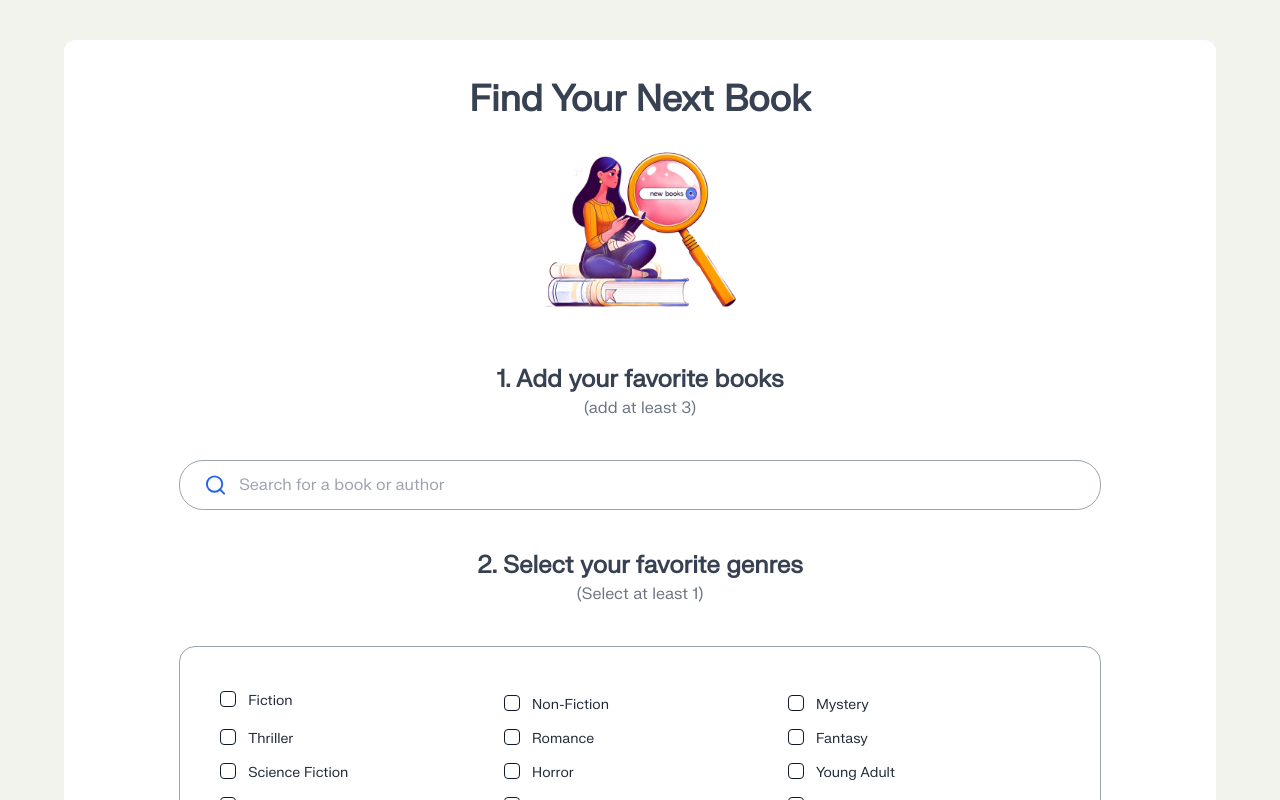
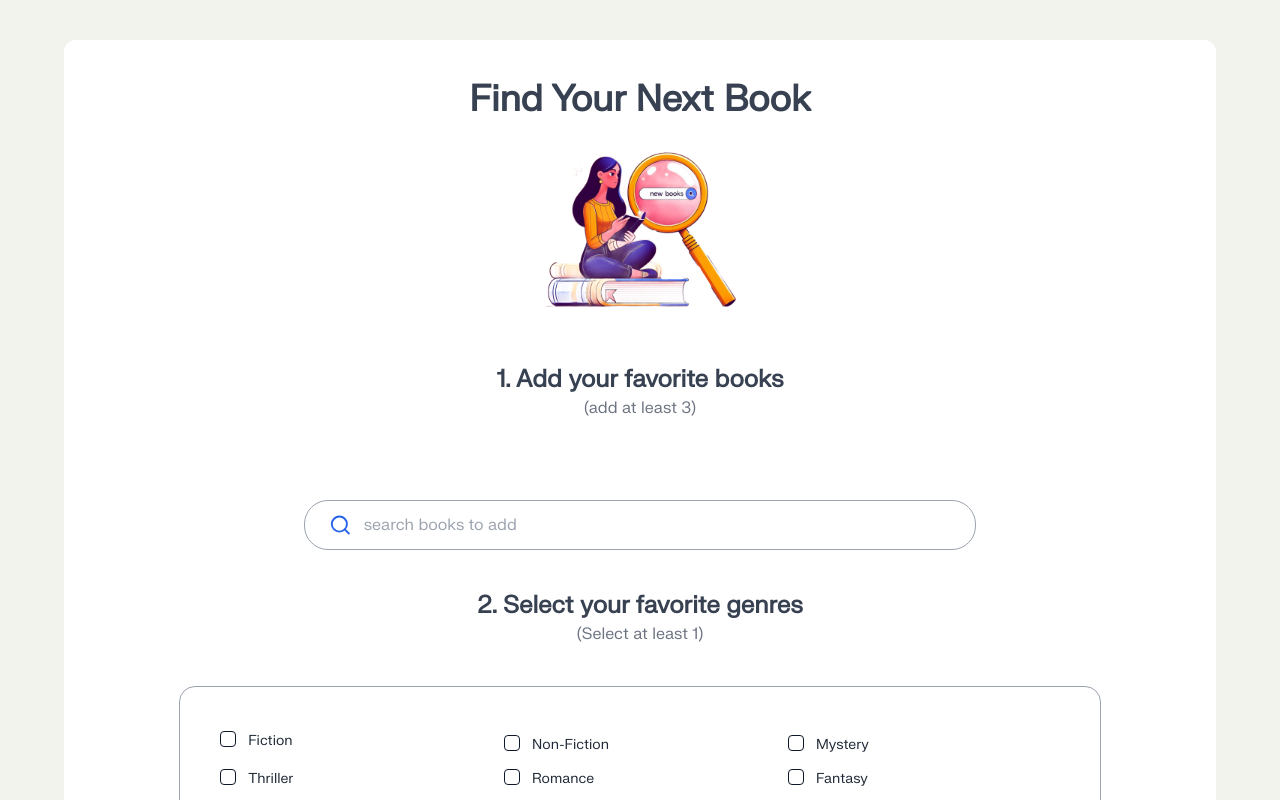
Before and after one commit to Abbas-Abdelila/read-this-book-next, a Next.js app: page / in a window 1280 px wide. Shown: the top 800 px of the page. Built offline with nearby package versions, Linux system fonts and the light colour scheme.

Commit message:
Refactor book search functionality and add book selection

```diff
--- a/app/page.tsx
+++ b/app/page.tsx
@@ -1,4 +1,4 @@
-'use client'
+"use client";
 
 import React, { useState, useEffect } from "react";
 import { CheckboxReactHookFormMultiple } from "@/components/SelectGenre";
@@ -8,43 +8,47 @@ import { PlusIcon } from "lucide-react";
 import Image from "next/image";
 import axios from "axios";
 import { useDebounce } from "use-debounce";
-
+import BookImage from "@/components/BookImage";
+import { BookSearchResult } from "@/types/types";
+import { Book } from "@/types/types";
 
 export default function Home() {
-
-
-  const [searchResults, setSearchResults] = useState([]);
-  const [text, setText] = useState('');
+  const [searchResults, setSearchResults] = useState<BookSearchResult[]>([]);
+  const [text, setText] = useState("");
+  const [displaySearchResults, setDisplaySearchResults] = useState(false);
+  const [selectedBooks, setSelectedBooks] = useState<BookSearchResult[]>([]);
   // Debounce the input change
   const [query] = useDebounce(text, 500);
 
   useEffect(() => {
-
     const fetchBooks = async () => {
-      if (query === '') {
-        setSearchResults([]);
+      if (query === "") {
+        setDisplaySearchResults(false);
         return;
       }
 
       try {
-        const { data } = await axios.get(`https://openlibrary.org/search.json?title=${query}&page=1&limit=10`);
+        const { data }: { data: Book } = await axios.get(
+          `https://openlibrary.org/search.json?title=${query}&page=1&limit=10`
+        );
         setSearchResults(data.docs);
         console.log(searchResults);
-      }
-      catch (error) {
+      } catch (error) {
         console.error(error);
       }
-
-    }
+    };
     fetchBooks();
-
-
   }, [query]);
 
-
-
-
-
+  const handleBookSelection = (event: React.MouseEvent<HTMLLIElement>, book: BookSearchResult) => {
+    event.preventDefault(); // Prevent the default action of the click event
+    // Your logic to handle book selection
+    setSelectedBooks([...selectedBooks, book]);
+    console.log(selectedBooks)
+  };
+  const handleBookRemoval = (index: number) => {
+    setSelectedBooks(selectedBooks.filter((_, i) => i !== index));
+  };
 
   return (
     <main className="w-[90%] mx-auto my-10 py-10 bg-white rounded-xl">
@@ -59,6 +63,7 @@ export default function Home() {
             height={1024}
             alt="Read This Next"
             className="w-48 h-48"
+            priority={true}
           />
         </div>
 
@@ -67,41 +72,65 @@ export default function Home() {
         </h3>
         <p className="text-gray-500">(add at least 3)</p>
 
-        <div className={`w-[80%] mt-10 px-6 py-3 border border-gray-400 rounded-3xl ${searchResults.length > 0 ? 'divide-y divide-gray-300' : ''} `}>
-          <div className={`flex space-x-3 items-center ${searchResults.length > 0 && 'pb-3'}`}>
+        <div className="flex space-x-3 mt-10">
+          {selectedBooks.map((book, index) => (
+            <BookImage
+              key={index}
+              url={`https://covers.openlibrary.org/b/id/${book.cover_i}-M.jpg`} // Assuming the book object has a url property
+              title={book.title} // Assuming the book object has a title property
+              onRemove={() => handleBookRemoval(index)}
+            />
+          ))}
+        </div>
+        <div
+          className={`w-[80%] lg:max-w-2xl  mt-10 px-6 py-3 border border-gray-400 rounded-3xl ${
+            searchResults.length > 0 && displaySearchResults
+              ? "divide-y divide-gray-300"
+              : ""
+          } search-results-container`}
+        >
+          <div
+            className={`flex space-x-3 items-center ${
+              searchResults.length > 0 && displaySearchResults && "pb-3"
+            }`}
+          >
             <SearchIcon className="w-6 h-6 text-blue-600 cursor-pointer" />
             <input
               type="text"
-              placeholder="Search for a book or author"
+              placeholder="search books to add"
               onChange={(e) => setText(e.target.value)}
               className="focus:outline-none focus:shadow-none w-full font-extralight text-gray-500"
-              onBlur={() => setSearchResults([])}
-              onFocus={() => setSearchResults([])}
+              onBlur={(e) => {
+                // Check if the related target is within the search results container
+                if (!e.relatedTarget || !e.relatedTarget.closest('.search-results-container')) {
+                  // Delay hiding the search results by  200 milliseconds
+                  setTimeout(() => {
+                    setDisplaySearchResults(false);
+                  },  200);
+                }
+              }}
+              onFocus={() => setDisplaySearchResults(true)}
             />
           </div>
-          <div className={`text-left ${searchResults.length > 0 ? 'pt-3' : 'h-0'}`}>
+          <div
+            className={`text-left ${
+              searchResults.length > 0 && displaySearchResults ? "pt-3" : "h-0"
+            }`}
+          >
             <ul>
-              { searchResults?.slice(0,5).map((result, index) =>
-              (<li key={index} className="text-md text-gray-500 px-1 py-2 flex justify-between hover:bg-slate-200 bg-opacity-50 rounded-md">
-              {result.title}
-              <PlusIcon className="text-blue-600 cursor-pointer" />
-            </li>)
-              )}
-              {/* <li className="text-md text-gray-500 px-1 py-2 flex justify-between hover:bg-slate-200 bg-opacity-50 rounded-md">
-                Example: Harry Potter, J.K. Rowling
-                <PlusIcon className="text-blue-600 cursor-pointer" />
-              </li>
-              <li className="text-md text-gray-500 px-1 py-2 flex justify-between hover:bg-slate-200 bg-opacity-50 rounded-md">
-                Example: Harry Potter, J.K. Rowling
-                <PlusIcon className="text-blue-600 cursor-pointer" />
-              </li>
-              <li className="text-md text-gray-500 px-1 py-2 flex justify-between hover:bg-slate-200 bg-opacity-50 rounded-md">
-                Example: Harry Potter, J.K. Rowling
-                <PlusIcon className="text-blue-600 hover:text-blue-800 cursor-pointer" />
-              </li>
-              <li className="text-md text-gray-500 px-1 py-2 hover:bg-slate-200 bg-opacity-50 rounded-md">
-                Example: The Hobbit, J.R.R. Tolkien
-              </li> */}
+              {displaySearchResults &&
+                searchResults?.slice(0, 5).map((result, index) => (
+                  <li
+                    key={index}
+                    onClick={(event) => handleBookSelection(event, result)}
+                    className="text-md text-gray-500 px-1 py-2 flex justify-between hover:bg-slate-200 bg-opacity-50 rounded-md"
+                  >
+                    {result.title}
+                    <PlusIcon
+                      className="text-blue-600 cursor-pointer"
+                    />
+                  </li>
+                ))}
             </ul>
           </div>
         </div>
@@ -114,8 +143,7 @@ export default function Home() {
         </div>
       </div>
 
-        <Suggestion />
-
+      <Suggestion />
     </main>
   );
 }
```
